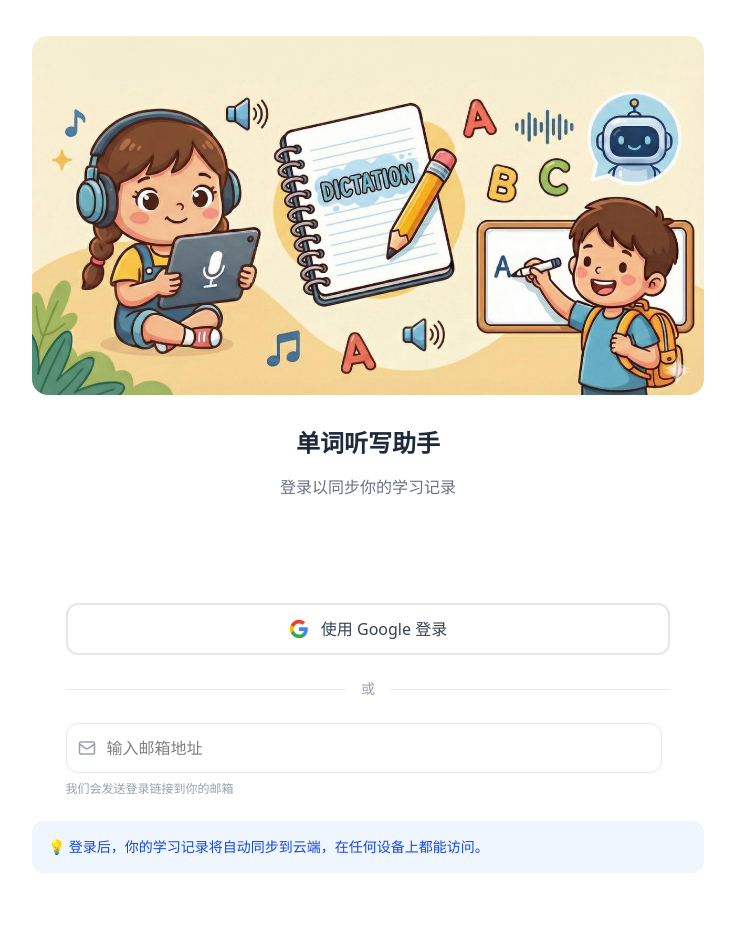
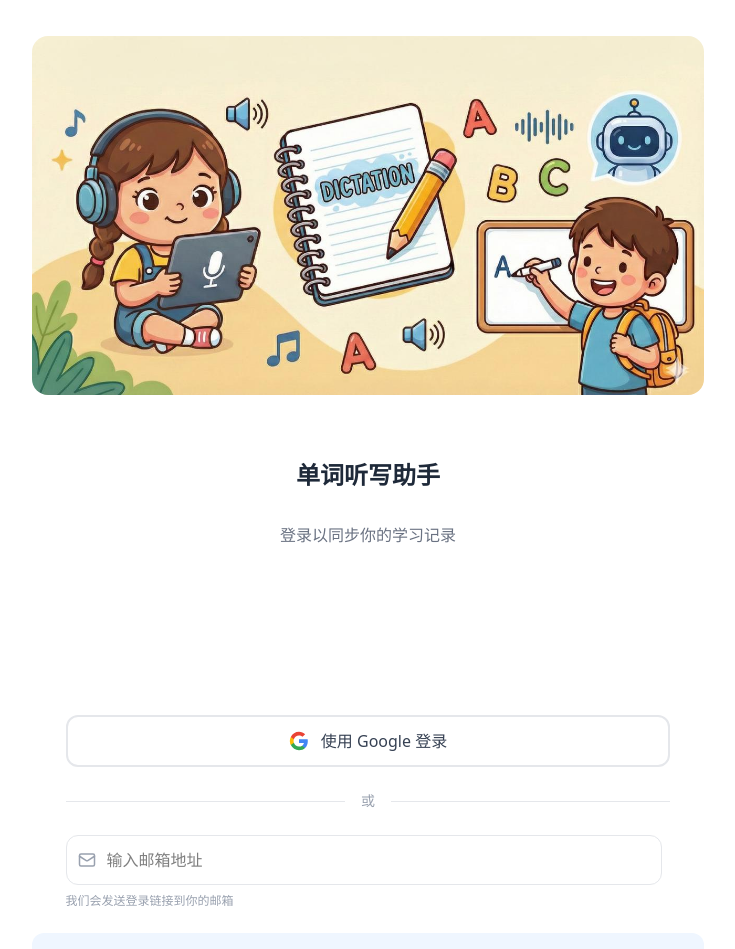
Before and after one commit to codebooody-debug/spelling-cards, a React (Vite) app: page /login in a window 1280 px wide. Shown: the top 949 px of the page, without its empty margins (272-1007 px from the left). Before the commit the page ends 905 px from the top, so only its background shows below. Built offline with nearby package versions, Linux system fonts and the light colour scheme; no server answers.

Commit message:
style: 桌面端标题和登录区域继续向下移动 - 2026-02-24 19:57

```diff
--- a/src/pages/LoginPage.jsx
+++ b/src/pages/LoginPage.jsx
@@ -128,12 +128,12 @@ function LoginPage() {
               transform: 'translateX(-50%)'
             }}
           />
-          <h1 className="text-xl sm:text-2xl font-bold text-gray-800 mt-8 sm:mt-8">单词听写助手</h1>
-          <p className="text-sm sm:text-base text-gray-500 mt-1 sm:mt-4">登录以同步你的学习记录</p>
+          <h1 className="text-xl sm:text-2xl font-bold text-gray-800 mt-8 sm:mt-16">单词听写助手</h1>
+          <p className="text-sm sm:text-base text-gray-500 mt-1 sm:mt-8">登录以同步你的学习记录</p>
         </div>
 
-        {/* 登录表单区域 - v12 桌面端下移更多 */}
-        <div className="mt-auto sm:mt-24 mb-4">
+        {/* 登录表单区域 - v13 桌面端继续下移 */}
+        <div className="mt-auto sm:mt-40 mb-4">
         {/* 错误提示 */}
         {error && (
           <div className="bg-red-50 border border-red-200 rounded-lg p-3 mb-4">
```
